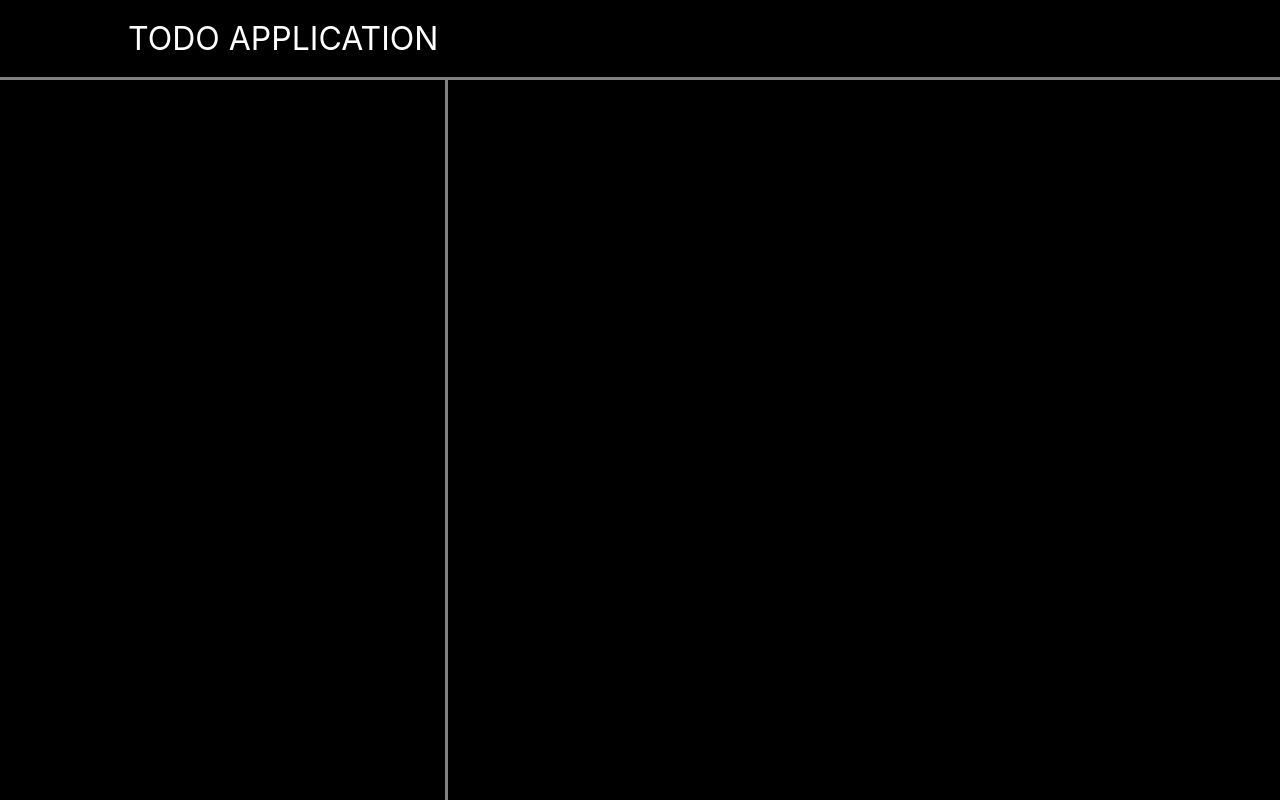
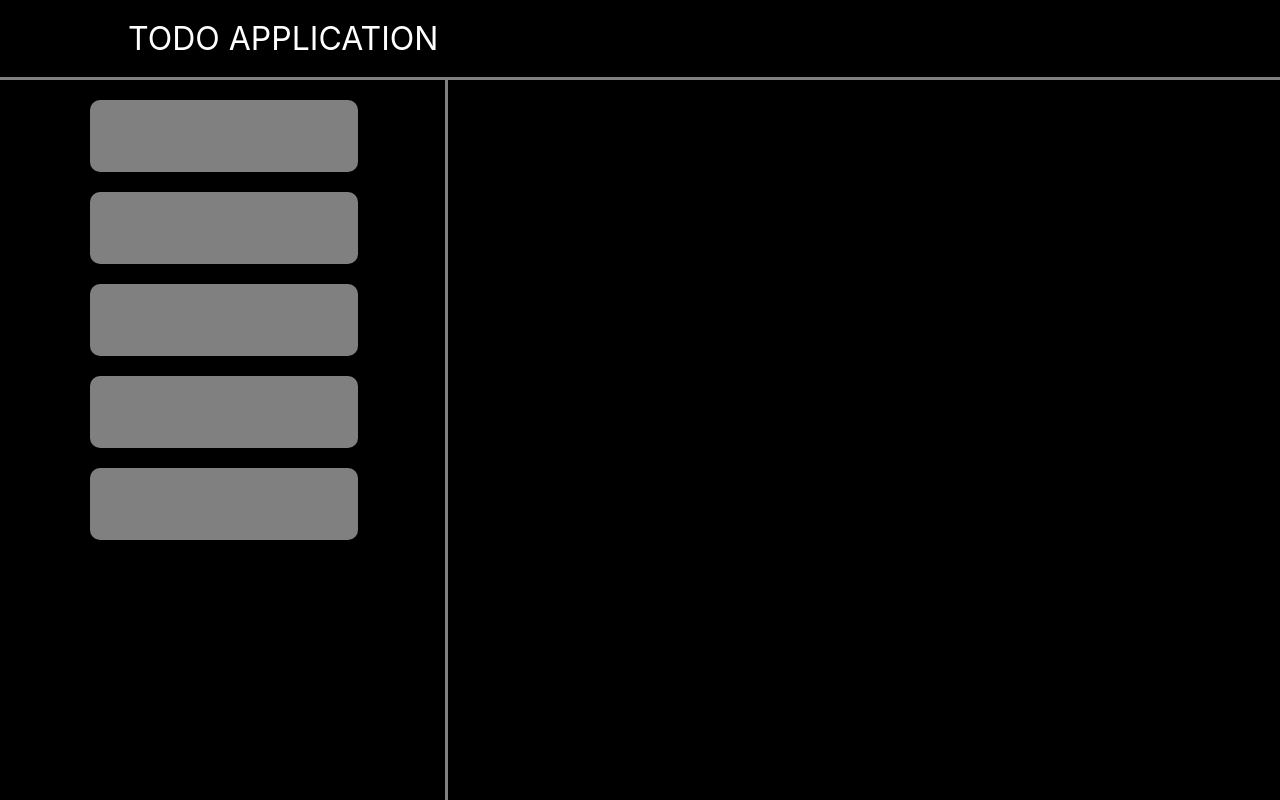
Before and after one commit to JohnPFourchy/todo-list, a website built with webpack: page dist/index.html in a window 1280 px wide. Built offline with nearby package versions, Linux system fonts and the light colour scheme.

Commit message:
Ability to display todo titles and overflow scroll

```diff
--- a/src/styles/style.css
+++ b/src/styles/style.css
@@ -27,12 +27,31 @@
     width: 35vw;
     background-color: var(--background);
     border-right: solid 3px var(--accent-color);
+    overflow-y: auto;
+    overflow-x: hidden;
 }
 
 .notepad {
     height: 90vh;
     width: 65vw;
     background-color: var(--background);
+}
+
+.todo-list {
+    display: flex;
+    flex-direction: column;
+    align-items: center;
+    height: 90vh;
+    width: 35vw;
+}
+
+.list-item {
+    width: 60%;
+    height: 10%;
+    border-radius: 10px;
+    background-color: var(--accent-color);
+    margin-top: 20px;
+    flex-shrink: 0;
 }
 
 .title {
@@ -47,3 +66,13 @@
 .border {
     box-sizing: border-box;
 }
+
+::-webkit-scrollbar-thumb {
+    background: var(--text-color);
+    border-radius: 25px;
+    margin-right: 3px;
+}
+
+::-webkit-scrollbar {
+    background: var(--background);
+  }
```
Also changed, not shown: dist/index.html.
